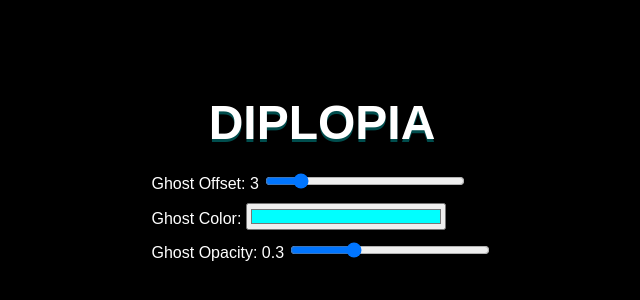
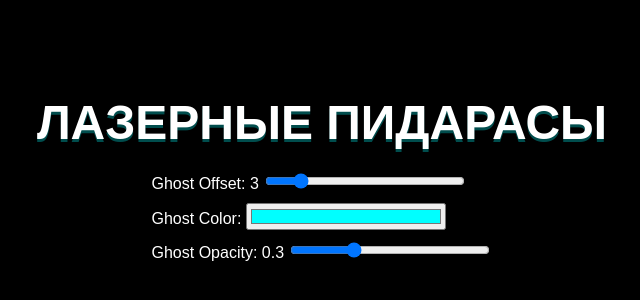
Before and after one commit to babang1da/dyplopia, a plain HTML site: page index.html in a window 1280 px wide. Shown: the part 222-522 px from the top of the page, without its empty margins (318-958 px from the left). Drawn offline with Linux system fonts and the light colour scheme.

Commit message:
Update index.html

```diff
--- a/index.html
+++ b/index.html
@@ -56,8 +56,8 @@
 </head>
 <body>
     <div class="ghosting-text" data-text="DIPLOPIA">
-        DIPLOPIA
-        <span>DIPLOPIA</span>
+        ЛАЗЕРНЫЕ ПИДАРАСЫ
+        <span>ЛАЗЕРНЫЕ ПИДАРАСЫ</span>
     </div>
 
     <div class="controls">
```
